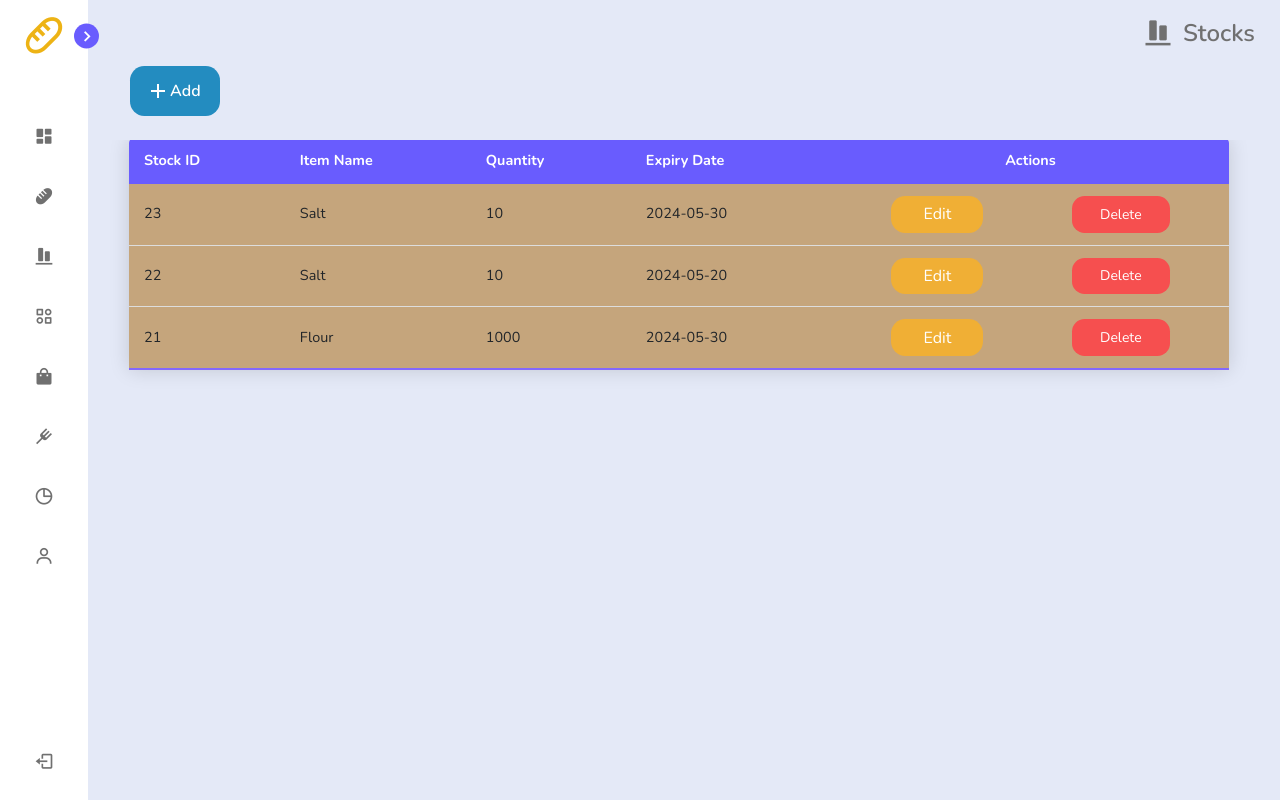
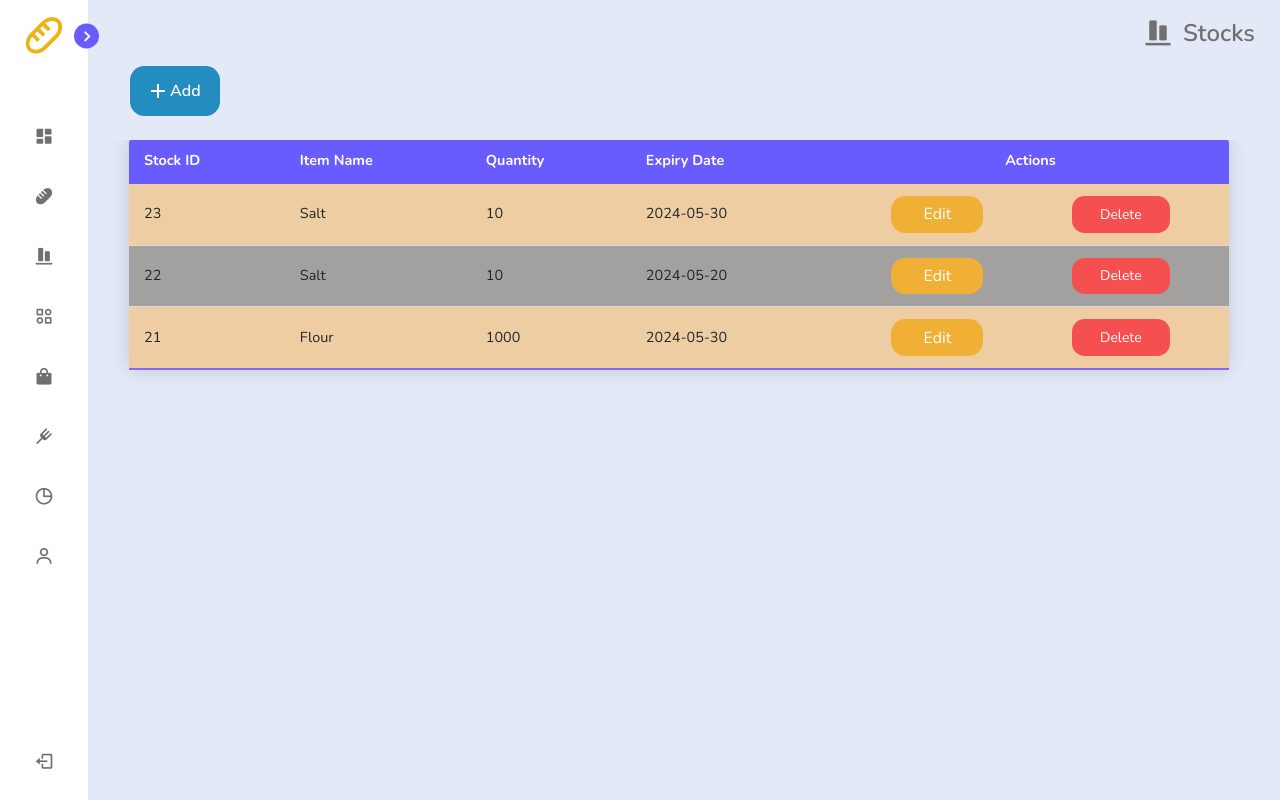
Before and after one commit to PengWin553/doughpro-ver1, a PHP site: page /php/admin-crud-stocks-page.php in a window 1280 px wide. Run offline with PHP 8.4, Linux system fonts and the light colour scheme; a user stored in the database is signed in; data comes from the database, SQL or seed files in the repository; some libraries are stand-ins or nearby versions; some web fonts are replaced.

Commit message:
added the 'alread-expired' stock highlight

```diff
--- a/css/table-styles.css
+++ b/css/table-styles.css
@@ -100,5 +100,9 @@
 }
 
 .expiring-soon {
-    background-color: #c5a57c;
+    background-color: #eecda2;
 }
+
+.already-expired{
+    background-color: #a3a1a0;
+}
--- a/js/display-stocks.js
+++ b/js/display-stocks.js
@@ -32,7 +32,12 @@ function loadData() {
                 let timeDiff = expiryDate - currentDate;
                 let dayDiff = timeDiff / (1000 * 3600 * 24); // Difference in days
 
-                let rowClass = dayDiff <= 20 ? 'expiring-soon' : '';
+                let rowClass = '';
+                if (dayDiff <= 20 && dayDiff >= 0) {
+                    rowClass = 'expiring-soon';
+                } else if (expiryDate < currentDate) {
+                    rowClass = 'already-expired';
+                }
 
                 let tableRow = `
                     <tr class="${rowClass}">
```
